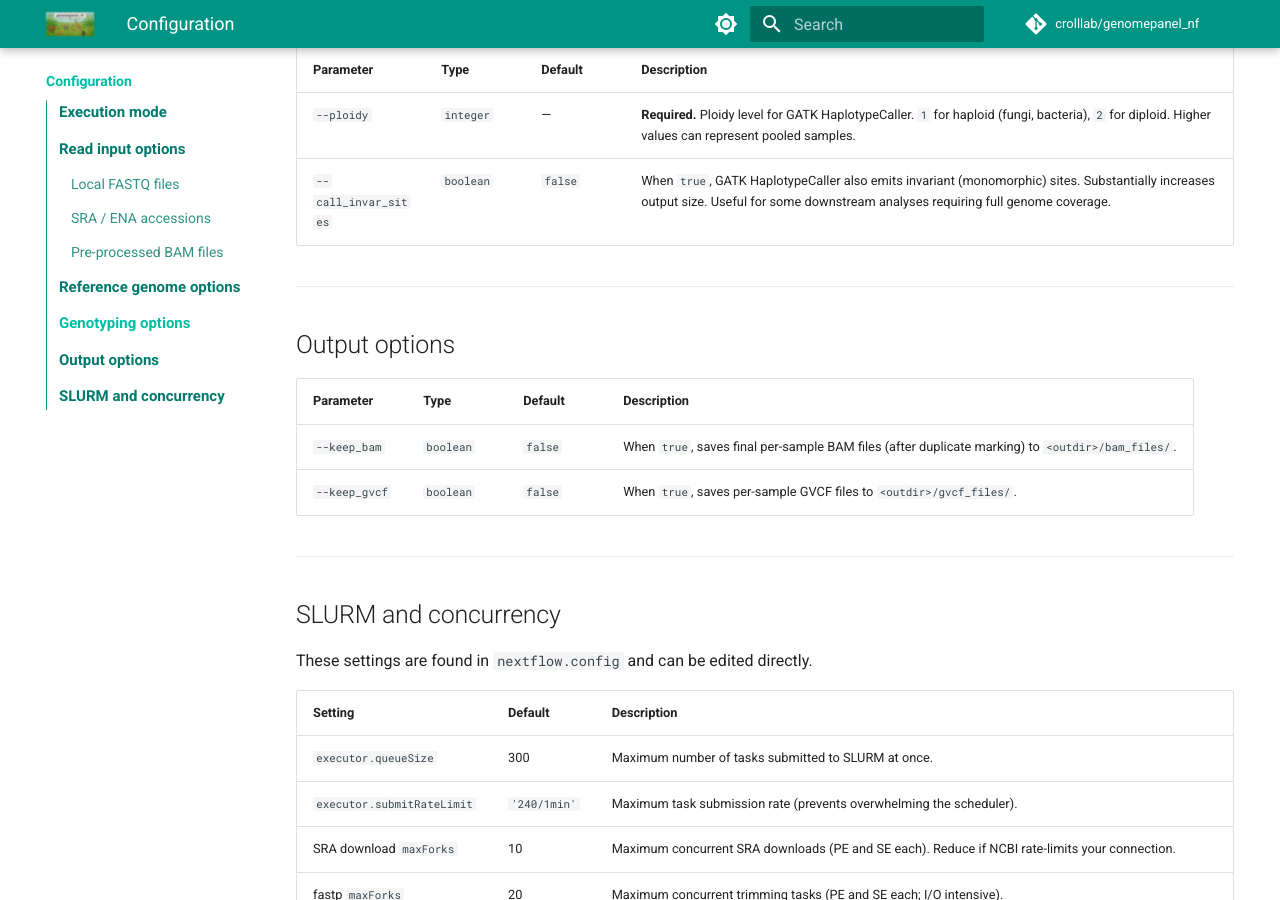
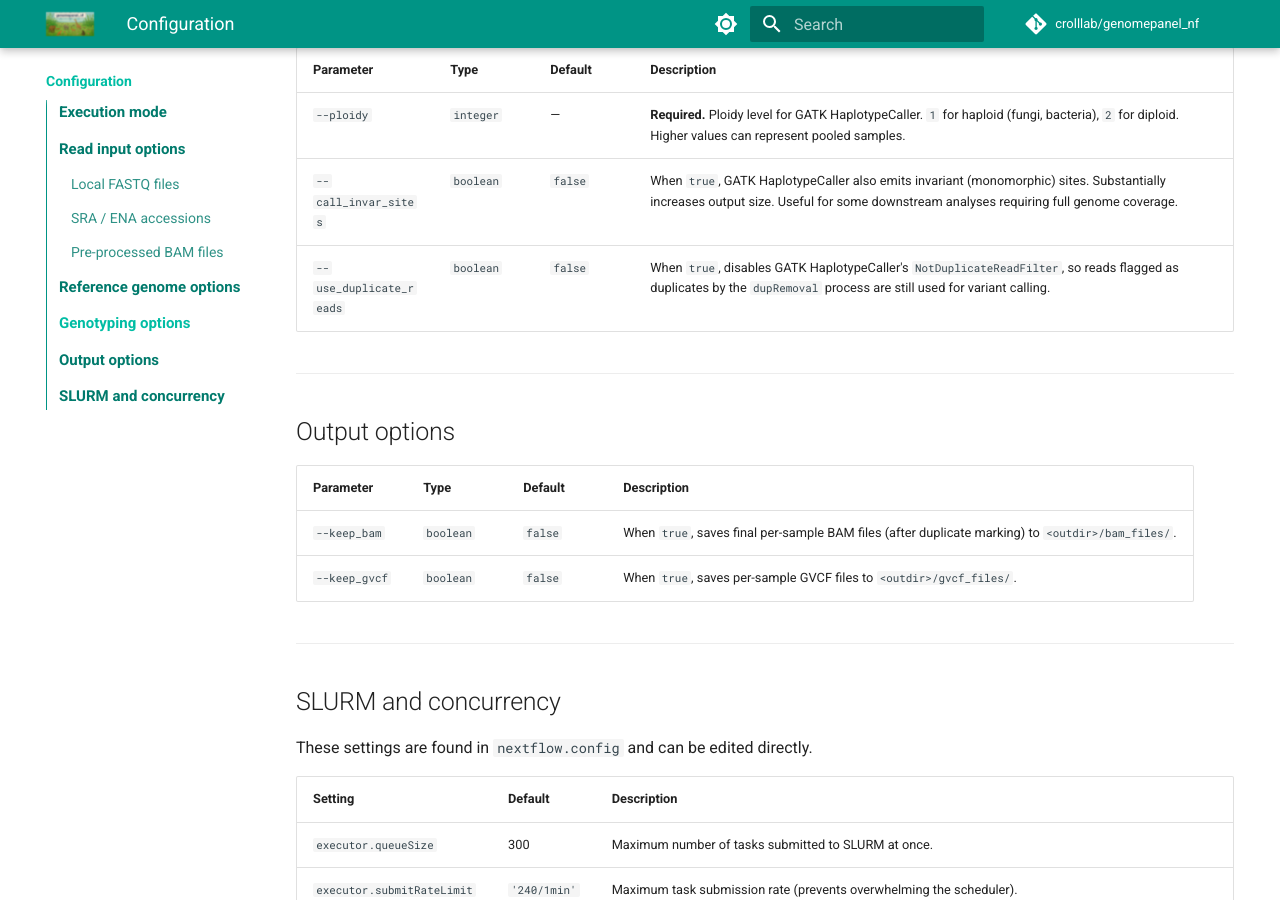
Before and after one commit to crolllab/genomepanel_nf, an MkDocs documentation site: the page built from docs/configuration.md, in a window 1280 px wide and 900 px high, scrolled down 2458 px. Built offline with MkDocs 1.6.1 and Material for MkDocs 9.7.7, drawn with Linux system fonts in a browser that asks for light colours; comment, search, counter and statistics services are not loaded; the version menu is left out.

Commit message:
removed read removal at samtools + picard stage, added new option to ignore read duplicates in GATK HC

```diff
--- a/docs/configuration.md
+++ b/docs/configuration.md
@@ -68,6 +68,7 @@ Provide either or both of `--reads` and `--SRA_index`. Alternatively, provide `-
 |-----------|------|---------|-------------|
 | `--ploidy` | `integer` | — | **Required.** Ploidy level for GATK HaplotypeCaller. `1` for haploid (fungi, bacteria), `2` for diploid. Higher values can represent pooled samples. |
 | `--call_invar_sites` | `boolean` | `false` | When `true`, GATK HaplotypeCaller also emits invariant (monomorphic) sites. Substantially increases output size. Useful for some downstream analyses requiring full genome coverage. |
+| `--use_duplicate_reads` | `boolean` | `false` | When `true`, disables GATK HaplotypeCaller's `NotDuplicateReadFilter`, so reads flagged as duplicates by the `dupRemoval` process are still used for variant calling. |
 
 ---
 
```
Also changed, not shown: 5 other files.
